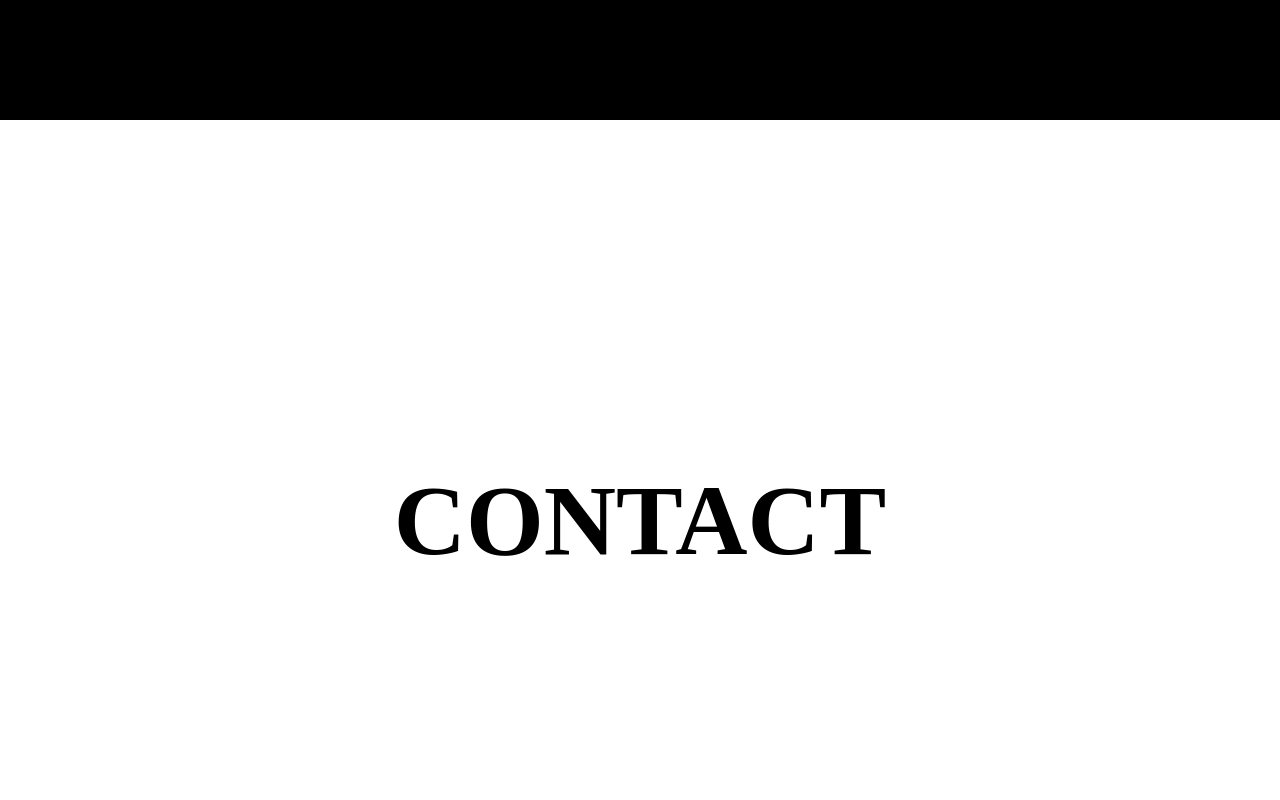
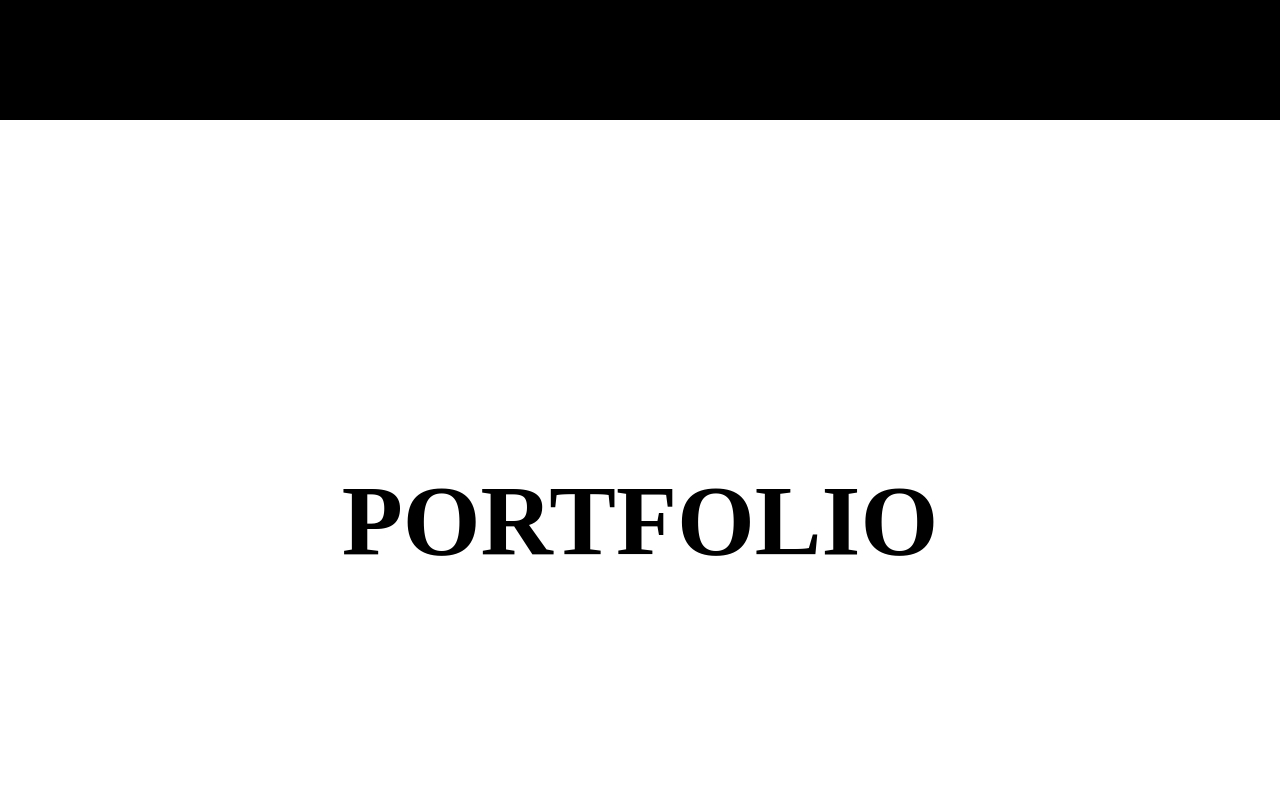
Before and after one commit to Achyutha-reddy/SCT_WD_1, a React (Create React App) app: page / in a window 1280 px wide. Shown: the part 2280-3080 px from the top of the page. Built offline with nearby package versions, Linux system fonts and the light colour scheme.

Commit message:
first commit

```diff
--- a/src/components/Nav/Nav.jsx
+++ b/src/components/Nav/Nav.jsx
@@ -40,7 +40,7 @@ function Nav() {
         </div></section>
    <section id="about">ABOUT</section>
    <section id="experience">EXPERIENCE</section>
-   <section id="portfolio">CONTACT</section>
+   <section id="portfolio">PORTFOLIO</section>
    <section id="qualification">QUALIFICATION</section>
    <section id="contact">CONTACT</section>
    </div>
```
